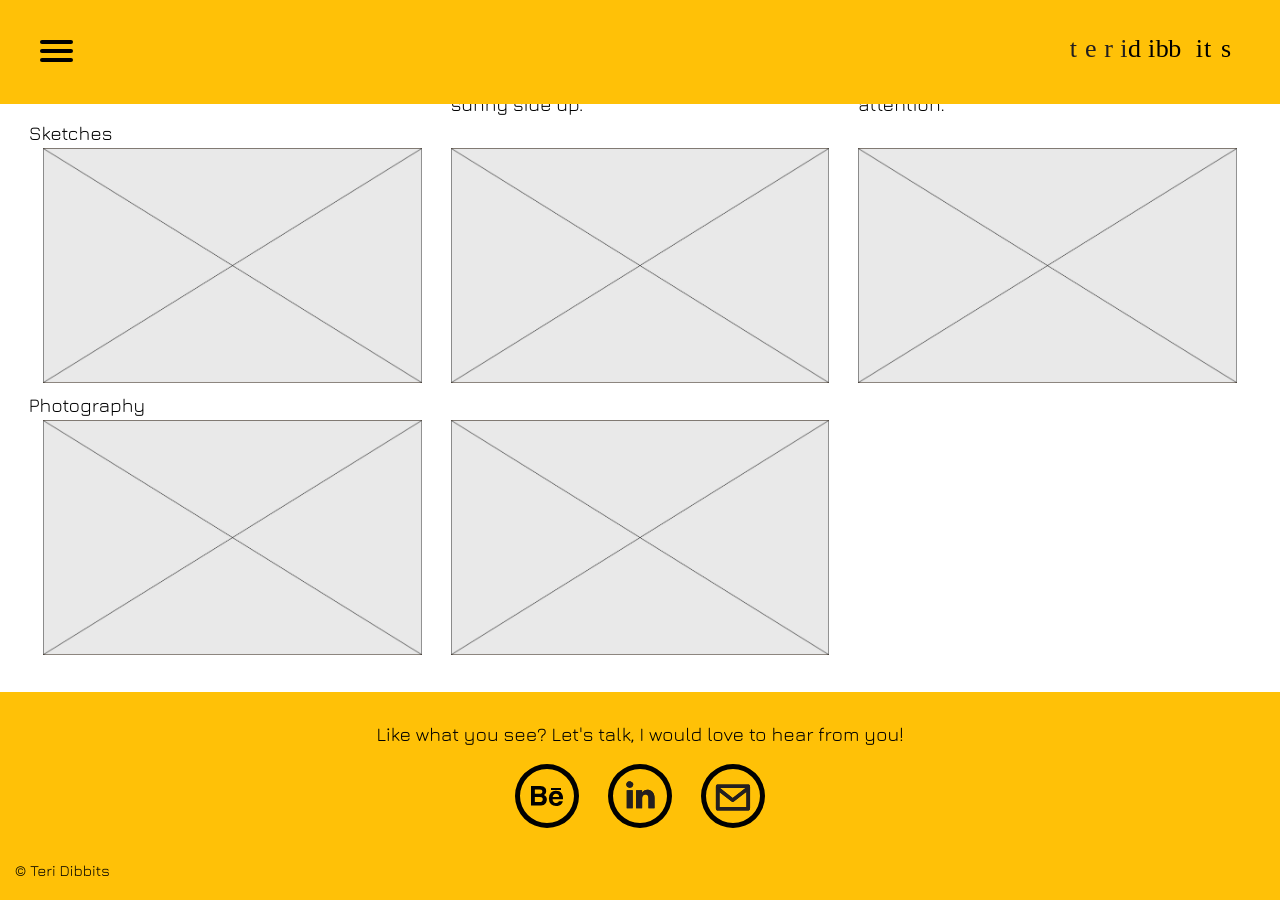
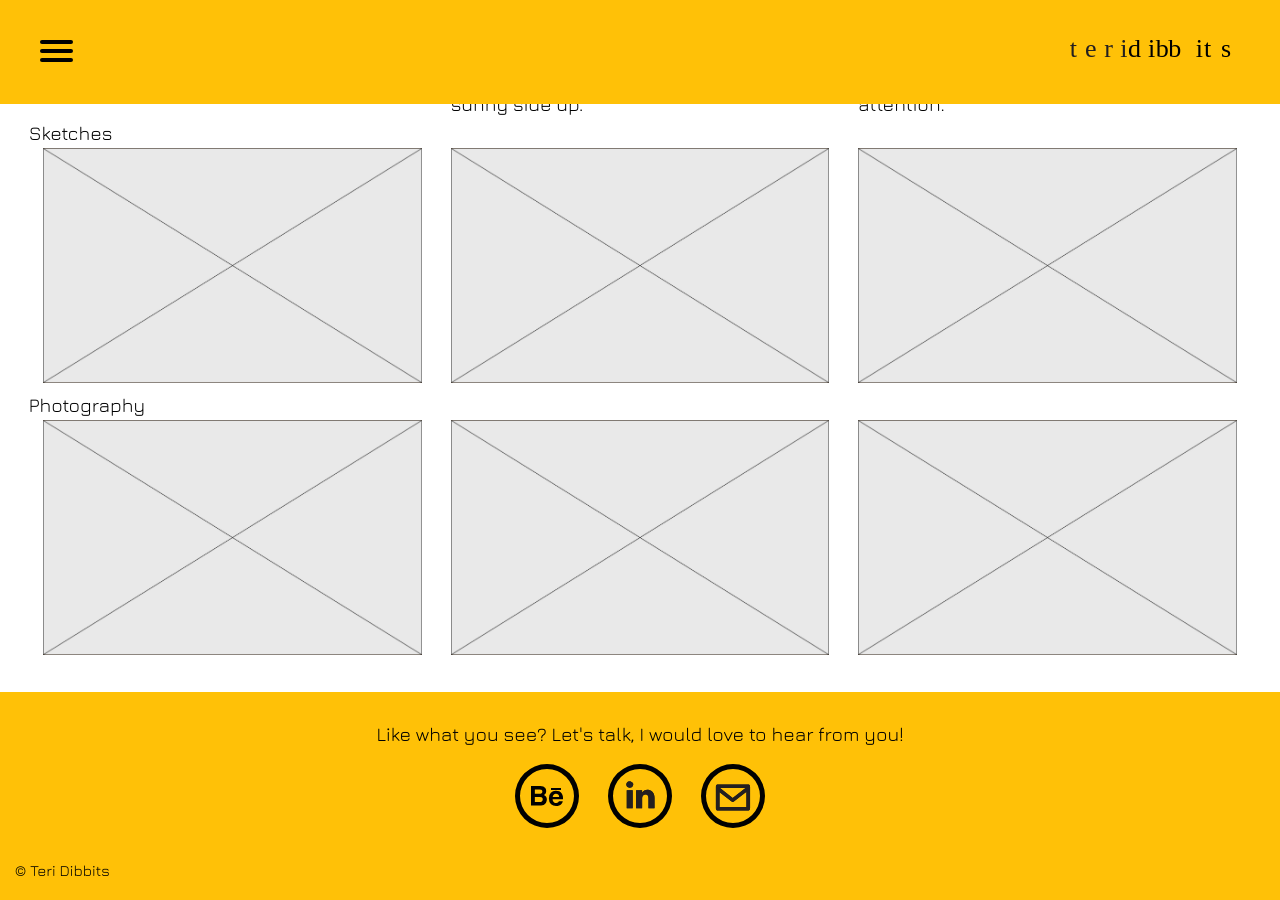
Before and after one commit to TeriDibbits/teridibbits.ca, a Jekyll site: the page built from pages/project-two.html, in a window 1280 px wide and 900 px high, scrolled down 1301 px. Built offline with Jekyll 4.4.1, drawn with Linux system fonts in a browser that asks for light colours.

Commit message:
added missing i in images on UI page

```diff
--- a/pages/project-two.html
+++ b/pages/project-two.html
@@ -44,7 +44,7 @@ banner_img: banner-uidesign.jpg
             <img itemprop="image" class="work-img" src="{{site.baseurl}}/images/placeholder.jpg" alt="">
           </div>
           <div class="unit xs-1 s-1 m-1-2 l-1-3 xl-1-3 gutter-1-2">
-            <img itemprop="image" class="work-img" src="{{site.baseurl}}/mages/placeholder.jpg" alt="">
+            <img itemprop="image" class="work-img" src="{{site.baseurl}}/images/placeholder.jpg" alt="">
           </div>
         </div>
       </div>
```
